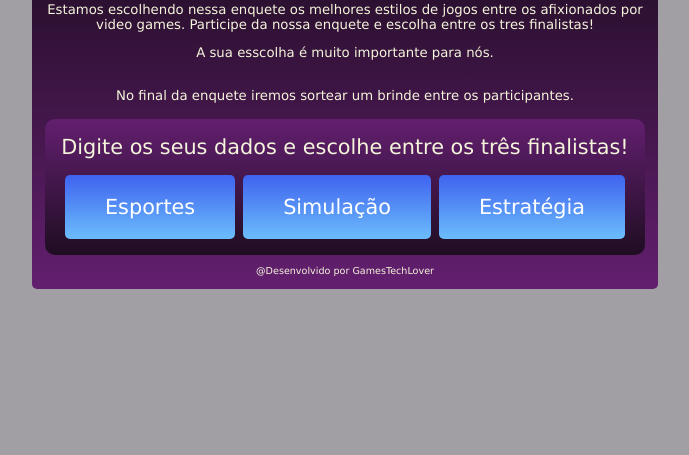
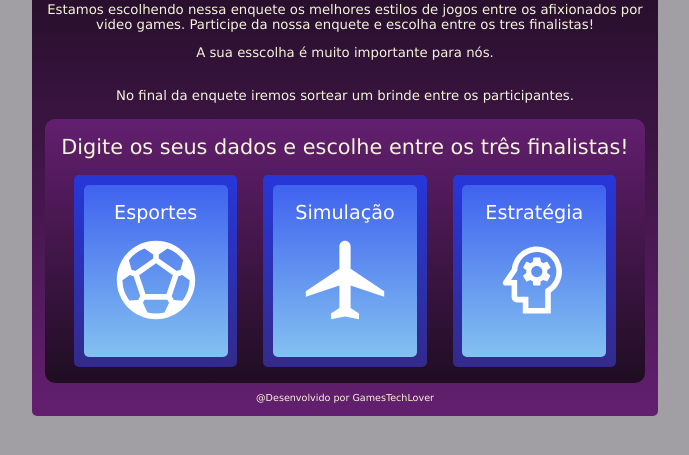
Before and after one commit to GabeOliver203/BootcampDevJr-Projeto-Games-Lovers, a plain HTML site: page Index.html in a window 1280 px wide. Shown: the part 77-532 px from the top of the page, without its empty margins (295-984 px from the left). Drawn offline with nearby package versions, Linux system fonts and the light colour scheme.

Commit message:
closes #4 - bloco de votação

```diff
--- a/Index.html
+++ b/Index.html
@@ -6,6 +6,12 @@
     <title>Projeto Votação</title>
 
     <link rel="stylesheet" href="style.css">
+
+    <link rel="stylesheet" href="https://fonts.googleapis.com/css2?family=Material+Symbols+Outlined:opsz,wght,FILL,GRAD@48,400,0,0" />
+
+    <link rel="stylesheet" href="local_airport_white.svg">
+    <link rel="stylesheet" href="psychology_white.svg">
+    <link rel="stylesheet" href="sports_soccer_white.svg">
 </head>
 <body>
     <div class="container">
@@ -29,15 +35,25 @@
                 <div class="opt-text">
 
                     <div class="opt-container">
-                        Esportes
+                        <div class="sub-opt">
+                            Esportes <br>
+                            <object data="sports_soccer_white.svg"></object>
+                        </div>
                     </div>
 
                     <div class="opt-container">
-                        Simulação
+                        <div class="sub-opt">
+                            Simulação<br>
+
+                        <object data="local_airport_white.svg"></object>
+                        </div>
                     </div>
 
                     <div class="opt-container">
-                        Estratégia
+                        <div class="sub-opt">
+                            Estratégia<br>
+                            <object data="psychology_white.svg"></object>
+                        </div>
                     </div>
 
                 </div>
--- a/style.css
+++ b/style.css
@@ -58,18 +58,34 @@ footer
 .opt-text
 {
     color: beige;
-    font-size: 1.3rem;
+    font-size: 1rem;
+    display: flex;
     display: flex;
     justify-content: space-around;
-
+    font-size: 1.2rem;
 }
 
 .opt-container
 {
-    background: linear-gradient(to bottom, #3f62ef, #6bbdfc);
-    padding: 1.25rem 2.5rem;
+    background: linear-gradient(to bottom, #2637da, #332a8b);
+    padding: 0.6rem 0.6rem;
     color: #ffff;
     border-radius: 5px;
     margin-top: 1rem;
     text-align: center;
+    display: table-column;
 }
+
+.sub-opt
+{
+    background: linear-gradient(to bottom, #3f62ef, #83c1f0);
+    color: #ffff;
+    border-radius: 5px;
+    text-align: center;
+    padding: 1rem 1rem;
+}
+
+.sub-opt object {
+    width: 7rem;
+    height: 7rem;
+}
```
Also changed, not shown: local_airport_white.svg (added), psychology_white.svg (added), sports_soccer_white.svg (added).
